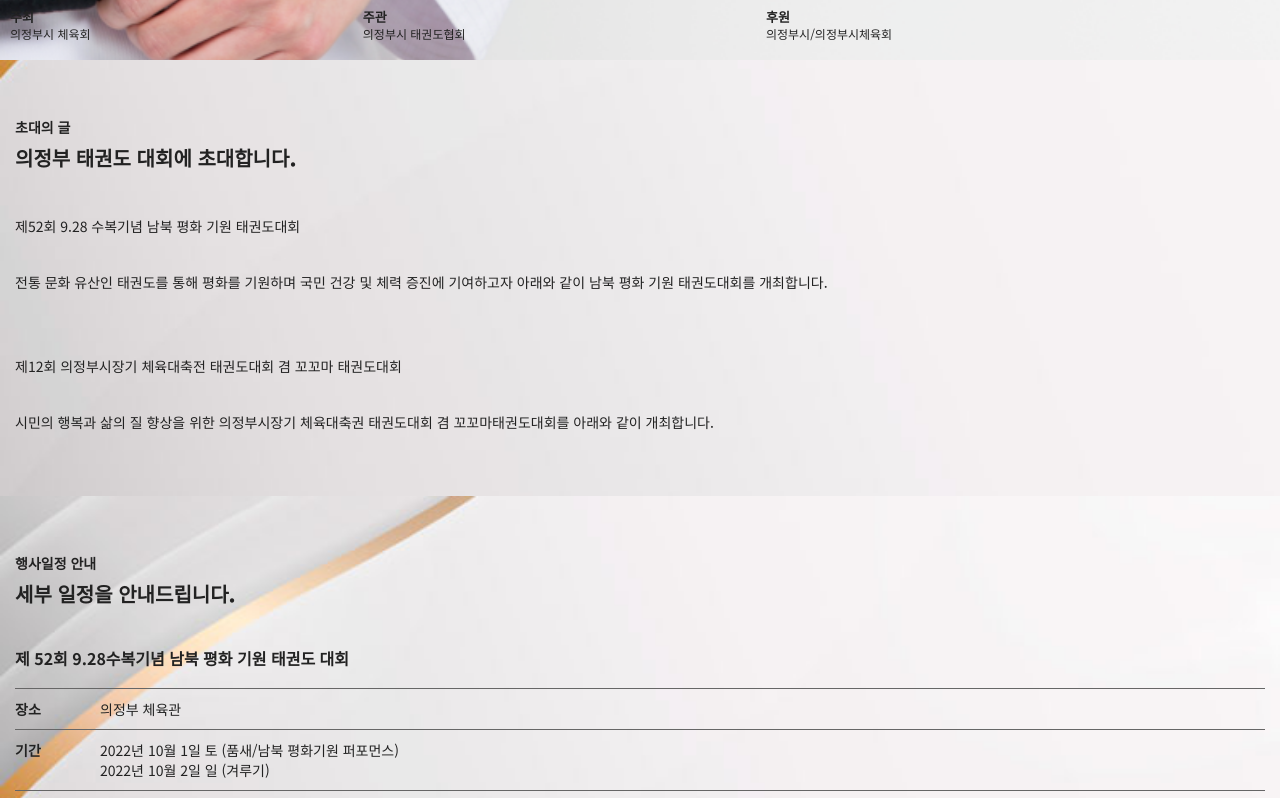
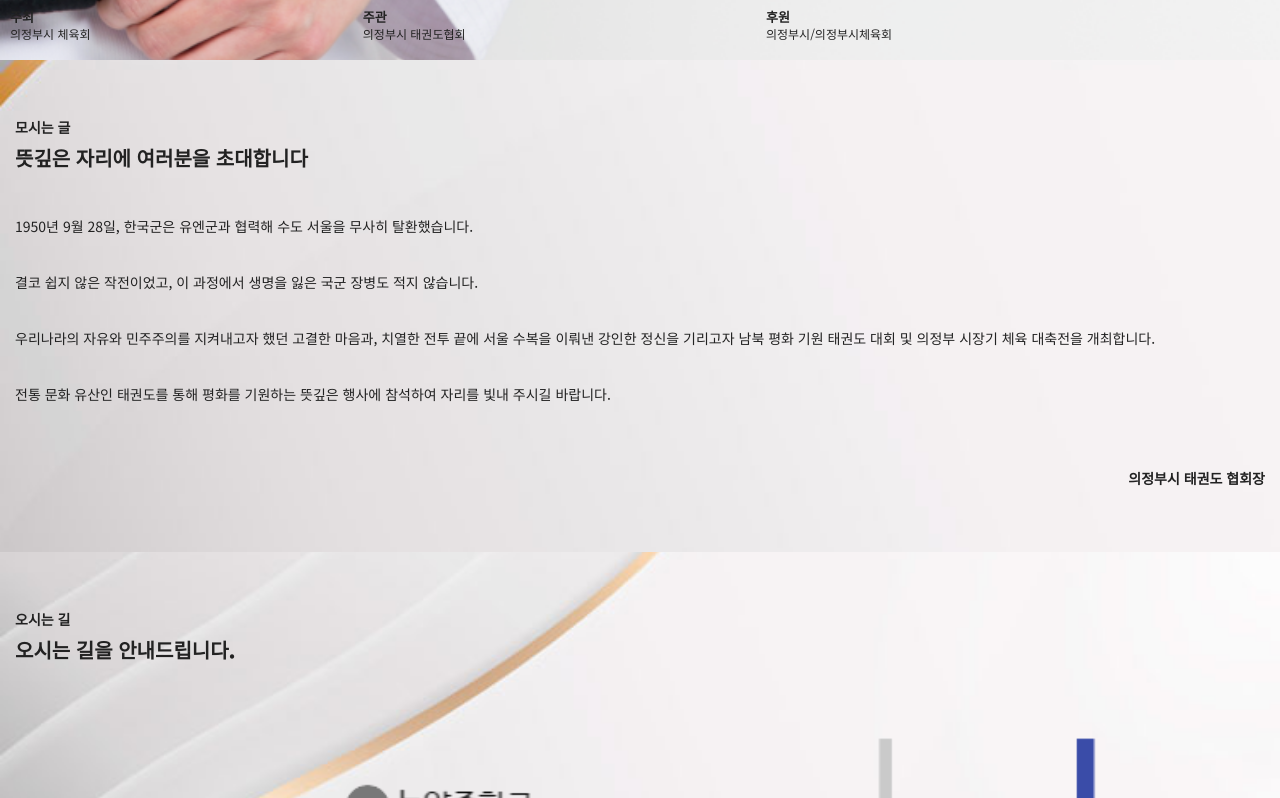
Before and after one commit to yej15/Taekwondo, a plain HTML site: page index.html in a window 1280 px wide. Shown: the part 1540-2338 px from the top of the page. Drawn offline with nearby package versions, Linux system fonts and the light colour scheme.

Commit message:
220915-2 commit

```diff
--- a/index.html
+++ b/index.html
@@ -66,22 +66,24 @@
     <section class="sec sec3">
         <div class="wrap">
             <div class="tit">
-                <h2>초대의 글</h2>
-                <h3>의정부 태권도 대회에 초대합니다.</h3>
+                <h2>모시는 글</h2>
+                <h3>뜻깊은 자리에 여러분을 초대합니다</h3>
             </div>
             <div class="txt">
-                제52회 9.28 수복기념 남북 평화 기원 태권도대회
+                1950년 9월 28일, 한국군은 유엔군과 협력해 수도 서울을 무사히 탈환했습니다.
                 <br><br>
-                전통 문화 유산인 태권도를 통해 평화를 기원하며 국민 건강 및 체력 증진에 기여하고자 아래와 같이 남북 평화 기원 태권도대회를 개최합니다.
+                결코 쉽지 않은 작전이었고, 이 과정에서 생명을 잃은 국군 장병도 적지 않습니다.
+                <br><br>
+                우리나라의 자유와 민주주의를 지켜내고자 했던 고결한 마음과, 치열한 전투 끝에 서울 수복을 이뤄낸 강인한 정신을 기리고자 남북 평화 기원 태권도 대회 및 의정부 시장기 체육 대축전을 개최합니다.
+                <br><br>
+                전통 문화 유산인 태권도를 통해 평화를 기원하는 뜻깊은 행사에 참석하여 자리를 빛내 주시길 바랍니다.
                 <br><br><br>
-                제12회 의정부시장기 체육대축전 태권도대회 겸 꼬꼬마 태권도대회
-                <br><br>
-                시민의 행복과 삶의 질 향상을 위한 의정부시장기 체육대축권 태권도대회 겸 꼬꼬마태권도대회를 아래와 같이 개최합니다.
+                <p class="bold tar">의정부시 태권도 협회장</p>
             </div>
         </div>
     </section>
 
-    <section class="sec sec4">
+    <!-- <section class="sec sec4">
         <div class="wrap">
             <div class="tit">
                 <h2>행사일정 안내</h2>
@@ -177,7 +179,7 @@
                 </ul>
             </div>
         </div>
-    </section>
+    </section> -->
 
     <section class="sec sec5">
         <div class="wrap">
--- a/style.css
+++ b/style.css
@@ -26,6 +26,8 @@ body {font-family: 'Noto Sans KR', sans-serif; font-size: 16px; font-weight: 400
 .sec2 {background-image: url(/img/bg02.png); padding-bottom: 0;}
 .sec3, .sec4, .sec5 {background-image: url(/img/bg04.jpg);}
 .cr {color: #e14040; font-size: 12px;}
+.bold {font-weight: 700;}
+.tar {text-align: right;}
 
 .host {display: flex; flex-wrap: wrap; font-size: 12px; padding: 20px 10px;}
 .host span {font-weight: 700; font-size: 13px; display: block; margin-bottom: 5px;}
```
